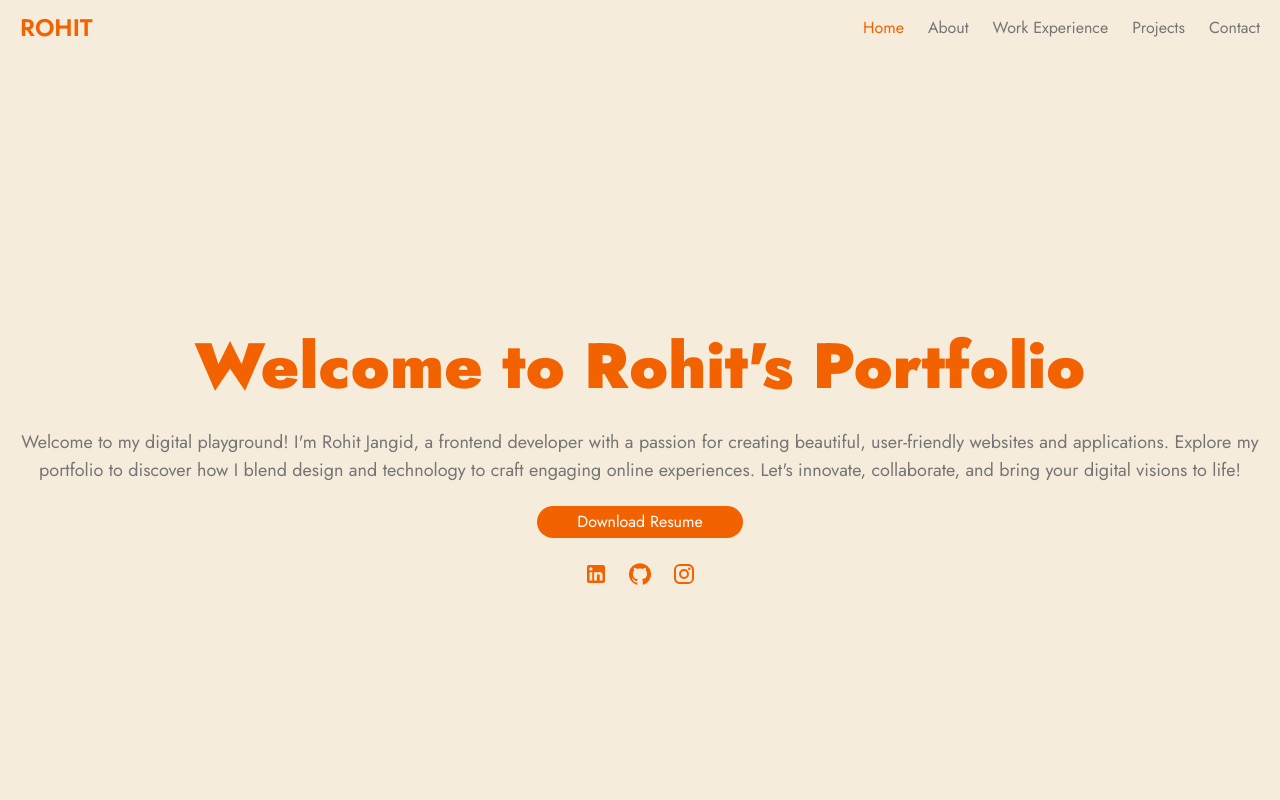
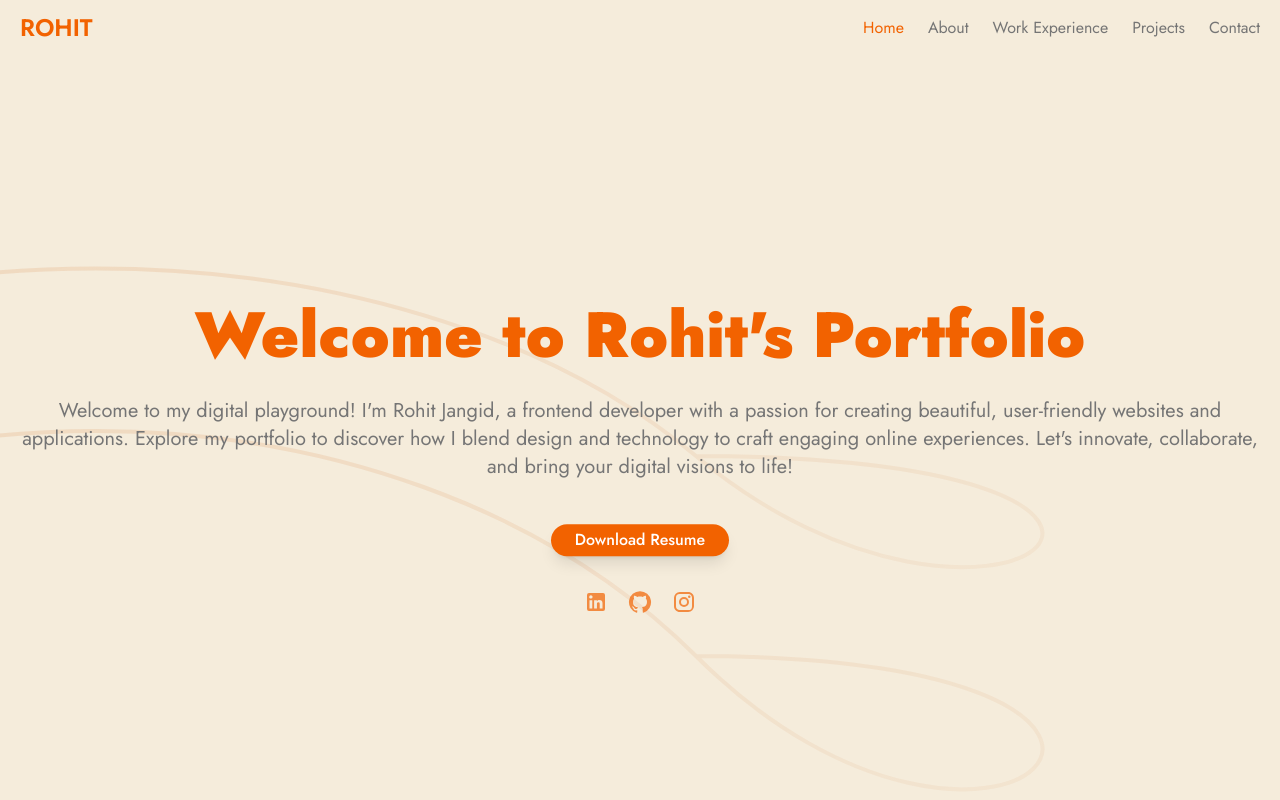
Before and after one commit to Rohitjangid17/Rohit-portfolio-web, a React (Create React App) app: page /home in a window 1280 px wide. Shown: the top 800 px of the page. Built offline with nearby package versions, Linux system fonts and the light colour scheme.

Commit message:
add new changes

```diff
--- a/src/components/Card.jsx
+++ b/src/components/Card.jsx
@@ -1,5 +1,5 @@
 import React from 'react';
-import { Link, useNavigate } from 'react-router-dom';
+import { Link } from 'react-router-dom';
 
 const Card = ({ title, icon, isHastag, hastagList, desciption, isTestimonial, isDesignation, duration, isDuration, isExperience, isProductDetails, projectLink, projectId }) => {
 
--- a/src/components/Hero.jsx
+++ b/src/components/Hero.jsx
@@ -8,25 +8,42 @@ import { Link } from 'react-router-dom';
 const Hero = ({ title, description, iscontent }) => {
     return (
         <>
-            <section className='h-[55vh] sm:[50vh] md:h-[60vh] lg:h-screen bg-[#f5ecdb]'>
-                <div className='container mx-auto h-full'>
-                    <div className='flex flex-col h-full justify-center items-center gap-y-[22px] px-5'>
-                        <h1 className='text-center font-[900] text-[#f26200] text-[44px] leading-[50px] sm:text-[50px] sm:leading-[56px] md:text-[64px] md:leading-[80px]'>{title}</h1>
-                        {/* <h2 className='text-center text-white text-xl sm:text-2xl md:text-3xl lg:text-4xl'>I develop Progressive web applications</h2> */}
-                        <p className='text-center font-normal text-[#757575] text-lg'>{description}</p>
+            <section className="relative hero-bg h-screen flex flex-col items-center justify-center overflow-hidden">
+                <div className="absolute inset-0 overflow-hidden">
+                    <svg xmlns="http://www.w3.org/2000/svg" viewBox="0 0 1200 800" className="background-svg" fill="none">
+                        <defs>
+                            <linearGradient id="grad1" x1="0%" y1="0%" x2="100%" y2="100%">
+                                <stop offset="0%" stop-color="#d46a1e" stop-opacity="0.5" />
+                                <stop offset="100%" stop-color="#d46a1e" stop-opacity="0.2" />
+                            </linearGradient>
+                        </defs>
+                        <path d="M0,400 C300,150 900,150 1200,400 C1500,650 1800,400 1200,400" stroke="url(#grad1)" stroke-width="4" className="wave" />
+                        <path d="M0,600 C300,300 900,300 1200,600 C1500,900 1800,600 1200,600" stroke="url(#grad1)" stroke-width="4" className="wave" />
+                    </svg>
+                </div>
+
+                <div className="relative z-10 flex flex-col h-full justify-center items-center gap-y-[22px] px-5">
+                    <h1 className="text-center font-[900] text-[#f26200] text-[44px] leading-[50px] sm:text-[50px] sm:leading-[56px] md:text-[64px] md:leading-[80px] fade-in-up hero-heading">
+                        {title}
+                    </h1>
+                    <p className="text-base text-center md:text-lg lg:text-xl mb-4 md:mb-6 fade-in-up hero-text">
+                        {description}
+                    </p>
+
                     {iscontent ? (
                         <>
                             <a href={resume} download target='_blank' rel='noopener noreferrer' title='Rohit Resume'>
-                                    <button className="text-base bg-[#f26200] text-white px-10 py-1 rounded-full">Download Resume</button>
+                                <button className="bg-[#f26200] text-white rounded-full px-6 py-1 text-base font-medium shadow-lg transition-transform transform hover:scale-110 hover:bg-[#d46a1e] focus:outline-none focus:ring-2 focus:ring-[#f26200] focus:ring-opacity-50 animate-bounce">
+                                    Download Resume
+                                </button>
                             </a>
                             <div className='flex items-center gap-x-5'>
-                                    <Link to="https://www.linkedin.com/in/rohit-jangid-984729225/" className='text-[#f26200]' target="_blank"> <LinkedInIcon /></Link>
-                                    <Link to="https://github.com/Rohitjangid17" className='text-[#f26200]' target="_blank"> <GitHubIcon /></Link>
-                                    <Link to="https://www.instagram.com/monu_jangid76/" className='text-[#f26200]' target="_blank"> <InstagramIcon /></Link>
+                                <Link to="https://www.linkedin.com/in/rohit-jangid-984729225/" className='text-[#f26200] text-3xl transition-transform transform hover:text-[#e25c00] animate-pulse' target="_blank"> <LinkedInIcon /></Link>
+                                <Link to="https://github.com/Rohitjangid17" className='text-[#f26200] text-3xl transition-transform transform hover:text-[#e25c00] animate-pulse' target="_blank"> <GitHubIcon /></Link>
+                                <Link to="https://www.instagram.com/monu_jangid76/" className='text-[#f26200] text-3xl transition-transform transform hover:text-[#e25c00] animate-pulse' target="_blank"> <InstagramIcon /></Link>
                             </div>
                         </>
                     ) : null}
-                    </div>
                 </div>
             </section>
         </>
--- a/src/index.scss
+++ b/src/index.scss
@@ -71,6 +71,108 @@ header {
   overflow: hidden;
 }
 
+@keyframes fadeInUp {
+  from {
+    opacity: 0;
+    transform: translateY(20px);
+  }
+
+  to {
+    opacity: 1;
+    transform: translateY(0);
+  }
+}
+
+.fade-in-up {
+  animation: fadeInUp 1s ease-out forwards;
+  animation-delay: 1200ms;
+}
+
+@keyframes wave {
+  0% {
+    transform: translateX(0);
+  }
+
+  50% {
+    transform: translateX(-50%);
+  }
+
+  100% {
+    transform: translateX(0);
+  }
+}
+
+.wave {
+  animation: wave 12s linear infinite;
+}
+
+.background-svg {
+  position: absolute;
+  top: 0;
+  left: 0;
+  width: 200%;
+  height: 100%;
+  transform: translateX(-25%);
+  opacity: 0.3;
+  z-index: 1;
+}
+
+.hero-bg {
+  background-color: #f5ecdb;
+}
+
+.hero-heading {
+  color: #f26200;
+}
+
+.hero-text {
+  color: #757575;
+}
+
+@keyframes bounce {
+
+  0%,
+  20%,
+  50%,
+  80%,
+  100% {
+    transform: translateY(0);
+  }
+
+  40% {
+    transform: translateY(-10px);
+  }
+
+  60% {
+    transform: translateY(-5px);
+  }
+}
+
+.animate-bounce {
+  animation: bounce 1s infinite;
+}
+
+@keyframes pulse {
+  0% {
+    transform: scale(1);
+    opacity: 1;
+  }
+
+  50% {
+    transform: scale(1.1);
+    opacity: 0.7;
+  }
+
+  100% {
+    transform: scale(1);
+    opacity: 1;
+  }
+}
+
+.animate-pulse:hover {
+  animation: pulse 1s ease-in-out infinite;
+}
+
 @media screen and (max-width: 1024px) {
   header .nav-icon {
     font-size: 34px;
@@ -87,15 +189,15 @@ header {
   }
 
   .mobile-menu {
+    background: #fff;
+    flex-direction: column;
+    height: calc(100vh - 54px);
+    left: -320px;
+    padding: 16px;
     position: absolute;
     top: 46px;
-    left: -320px;
-    background: #fff;
-    padding: 16px;
-    height: calc(100vh - 54px);
-    flex-direction: column;
+    transition: left .3s ease;
     width: 300px;
-    transition: left 0.3s ease;
   }
 
   .mobile-menu.open {
--- a/src/layout/Footer.jsx
+++ b/src/layout/Footer.jsx
@@ -1,4 +1,4 @@
-import React from 'react';
+import React, { useEffect, useState } from 'react';
 import { navLinks } from '../constants/Constant';
 import { Link } from 'react-router-dom';
 import InstagramIcon from '@mui/icons-material/Instagram';
@@ -8,6 +8,8 @@ import FavoriteIcon from '@mui/icons-material/Favorite';
 import ExpandLessIcon from '@mui/icons-material/ExpandLess';
 
 const Footer = () => {
+    const [currentYear, setCurrentYear] = useState(new Date().getFullYear());
+
     // Scroll to top of the page
     const scrollToTop = () => {
         window.scrollTo({
@@ -15,6 +17,11 @@ const Footer = () => {
             behavior: 'smooth',
         });
     };
+
+    useEffect(() => {
+        // set current year
+        setCurrentYear(new Date().getFullYear());
+    }, []);
 
     return (
         <>
@@ -89,7 +96,7 @@ const Footer = () => {
                     </div>
 
                     <div className='text-center pt-10'>
-                        <span className='text-[#757575] text-base font-light'>Copyright ©2024 All rights reserved | This portfolio is made with <FavoriteIcon className='text-[#f26200]' /> by Rohit Jangid</span>
+                        <span className='text-[#757575] text-base font-light'>Copyright ©{currentYear} All rights reserved | This portfolio is made with <FavoriteIcon className='text-[#f26200]' /> by Rohit Jangid</span>
                     </div>
                 </div>
             </footer >
--- a/src/layout/Header.jsx
+++ b/src/layout/Header.jsx
@@ -35,7 +35,7 @@ const Header = () => {
   return (
     <>
       <header className={`bg-[#f5ecdb] py-3 sticky top-0 ${isMobileMenuOpen ? 'mobile-menu-open' : ''} ${isScrolled ? 'scrolled' : ''}`}>
-        <div className='container mx-auto relative'>
+        <div className='container mx-auto'>
           <nav className='flex justify-between items-center px-5'>
             <div>
               <Link to="/" className='text-[#f26200] text-2xl font-semibold'>ROHIT</Link>
```
Lines whose indentation alone changed are shown as unchanged.
